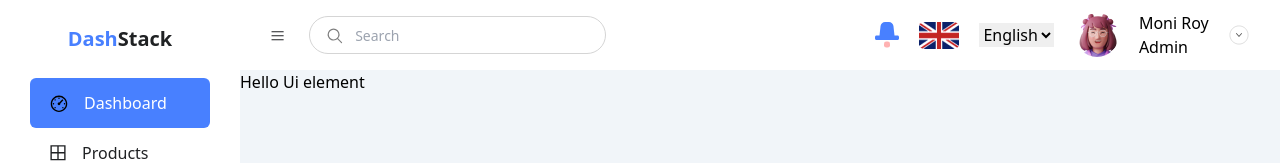
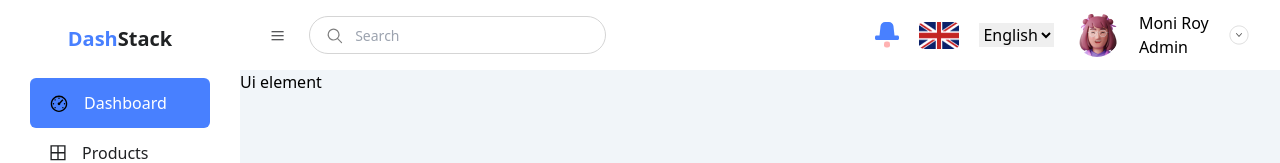
Before and after one commit to GinaGanaa/dashboard, a Next.js app: page /element in a window 1280 px wide. Shown: the top 163 px of the page. Built offline with nearby package versions, Linux system fonts and the light colour scheme.

Commit message:
dashboard

```diff
--- a/src/pages/element.jsx
+++ b/src/pages/element.jsx
@@ -1,3 +1,3 @@
 export default function Page() {
-  return <div>Hello Ui element</div>;
+  return <div>Ui element</div>;
 }
```
